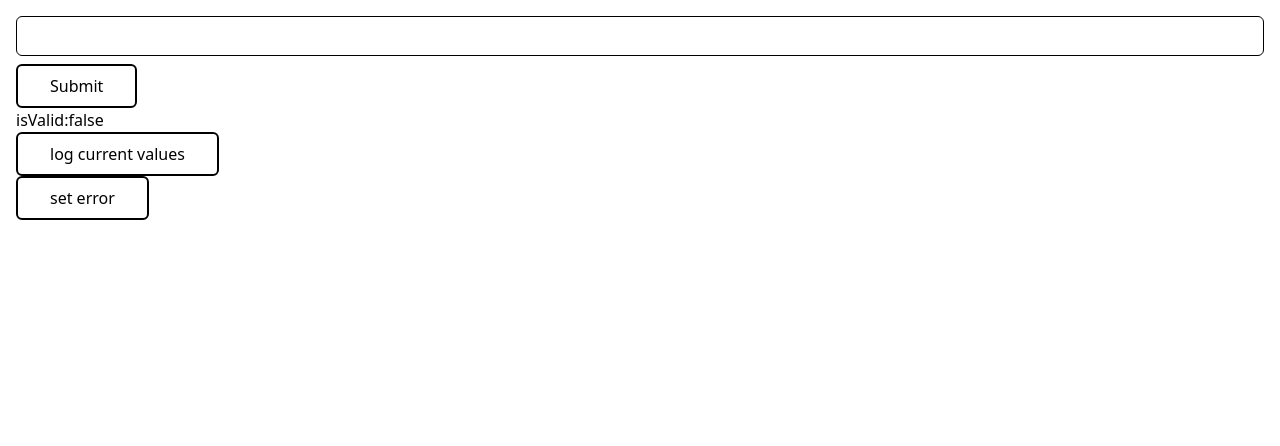
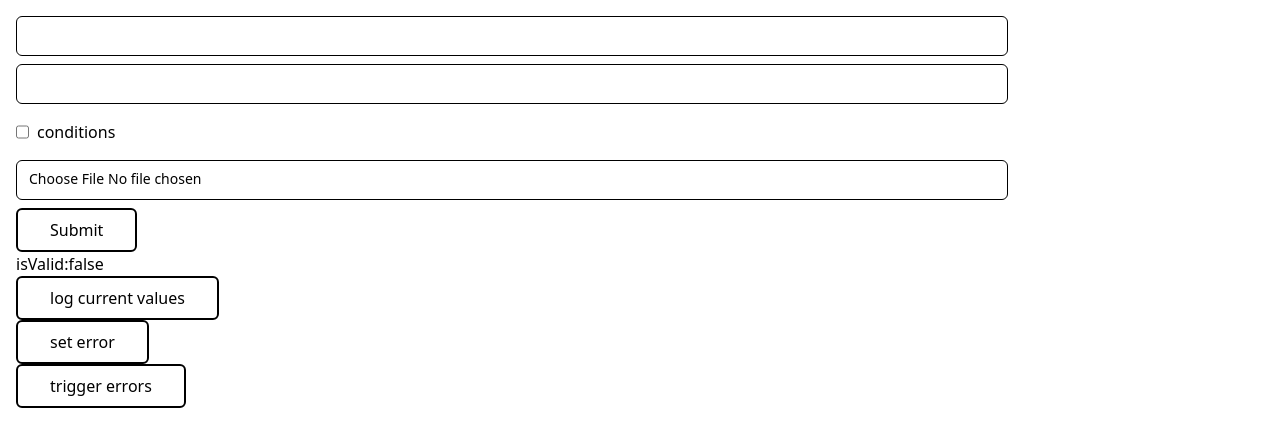
Before and after one commit to imjorgemor/use-form-hook, a React (Vite) app: page / in a window 1280 px wide. Shown: the top 446 px of the page. Built offline with nearby package versions, Linux system fonts and the light colour scheme.

Commit message:
trigger test

```diff
--- a/app/App.tsx
+++ b/app/App.tsx
@@ -7,51 +7,51 @@ const resolver = {
         }
         return false;
     },
-    // email: (value: string) => {
-    //     if (value === '' || value === undefined || value === null) {
-    //         return 'email is required';
-    //     }
-    //     return false;
-    // },
+    email: (value: string) => {
+        if (value === '' || value === undefined || value === null) {
+            return 'email is required';
+        }
+        return false;
+    },
     // age: (value: string) => {
     //     if (value === '' || value === undefined || value === null) {
     //         return 'age is required';
     //     }
     //     return false;
     // },
-    // conditions: (value: boolean) => {
-    //     if (value === false || value === undefined || value === null) {
-    //         return 'you must accept conditions';
-    //     }
-    //     return false;
-    // },
-    // attachement: (value: FileList) => {
-    //     if (!value || value?.length === 0) {
-    //         return 'You must attach a file';
-    //     }
-    //     return false;
-    // },
-    // metadata: (value: string) => {
-    //     if (value === '' || value === undefined || value === null) {
-    //         return 'metadata is required';
-    //     }
-    //     return false;
-    // }
+    conditions: (value: boolean) => {
+        if (value === false || value === undefined || value === null) {
+            return 'you must accept conditions';
+        }
+        return false;
+    },
+    attachement: (value: FileList) => {
+        if (!value || value?.length === 0) {
+            return 'You must attach a file';
+        }
+        return false;
+    },
+    metadata: (value: string) => {
+        if (value === '' || value === undefined || value === null) {
+            return 'metadata is required';
+        }
+        return false;
+    }
 };
 
 
 function App() {
     const { register, formState, ...rest } = useFormHook({
         mode: 'all',
-        //defaultValues: { username: undefined },
+        //defaultValues: { username: undefined, email: undefined, conditions: false, attachement: undefined },
         resolver
     })
     const { errors } = formState;
-    //console.log(formState)
+    console.log(formState)
 
     return (
         <main>
-            <section className="px-4 py-4">
+            <section className="px-4 py-4 max-w-[80%]">
                 <form className="flex flex-col gap-2">
                     <div>
                         <input
@@ -60,6 +60,36 @@ function App() {
                             className="flex h-10 w-full rounded-md border border-input bg-background px-3 py-2 text-base ring-offset-background file:border-0 file:bg-transparent file:text-sm file:font-medium file:text-foreground placeholder:text-muted-foreground focus-visible:outline-none focus-visible:ring-2 focus-visible:ring-ring focus-visible:ring-offset-2 disabled:cursor-not-allowed disabled:opacity-50 md:text-sm"
                         />
                         {errors.username && <p>{errors.username}</p>}
+                    </div>
+                    <div>
+                        <input
+                            {...register('email')}
+                            type="email"
+                            className="flex h-10 w-full rounded-md border border-input bg-background px-3 py-2 text-base ring-offset-background file:border-0 file:bg-transparent file:text-sm file:font-medium file:text-foreground placeholder:text-muted-foreground focus-visible:outline-none focus-visible:ring-2 focus-visible:ring-ring focus-visible:ring-offset-2 disabled:cursor-not-allowed disabled:opacity-50 md:text-sm"
+                        />
+                        {errors.email && <p>{errors.email}</p>}
+                    </div>
+
+                    <div>
+                        <label htmlFor="conditions" className="flex items-center gap-2">
+                            <input
+                                {...register('conditions')}
+                                type="checkbox"
+                                className="flex h-10 rounded-md border border-input bg-background px-3 py-2 text-base ring-offset-background file:border-0 file:bg-transparent file:text-sm file:font-medium file:text-foreground placeholder:text-muted-foreground focus-visible:outline-none focus-visible:ring-2 focus-visible:ring-ring focus-visible:ring-offset-2 disabled:cursor-not-allowed disabled:opacity-50 md:text-sm"
+                            />
+                            <p className="flex-1">conditions</p>
+
+                        </label>
+
+                        {errors.conditions && <p>{errors.conditions}</p>}
+                    </div>
+                    <div>
+                        <input
+                            {...register('attachement')}
+                            type="file"
+                            className="flex h-10 w-full rounded-md border border-input bg-background px-3 py-2 text-base ring-offset-background file:border-0 file:bg-transparent file:text-sm file:font-medium file:text-foreground placeholder:text-muted-foreground focus-visible:outline-none focus-visible:ring-2 focus-visible:ring-ring focus-visible:ring-offset-2 disabled:cursor-not-allowed disabled:opacity-50 md:text-sm"
+                        />
+                        {errors.attachement && <p>{errors.attachement}</p>}
                     </div>
                     <div>
                         <input type='submit' className="border-2 rounded-md py-2 px-8" />
@@ -78,6 +108,9 @@ function App() {
                 <div>
                     <button className="border-2 rounded-md py-2 px-8" type="button" onClick={() => rest.setError('username', 'name is required')}>set error</button>
                 </div>
+                <div>
+                    <button className="border-2 rounded-md py-2 px-8" type="button" onClick={() => rest.trigger()}>trigger errors</button>
+                </div>
             </section>
         </main>
     )
```
Also changed, not shown: src/createFormControl.ts (line endings or trailing spaces), 2 other files (tests, documents, lock files or other folders).
